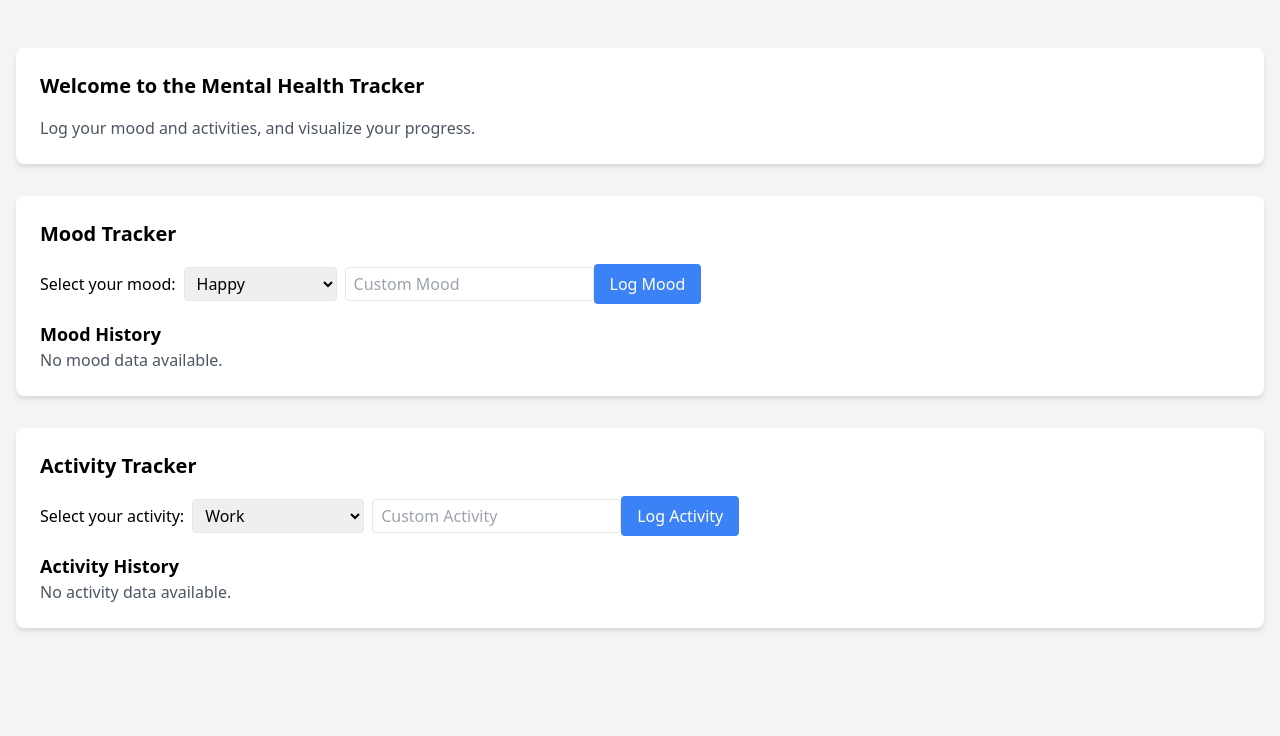
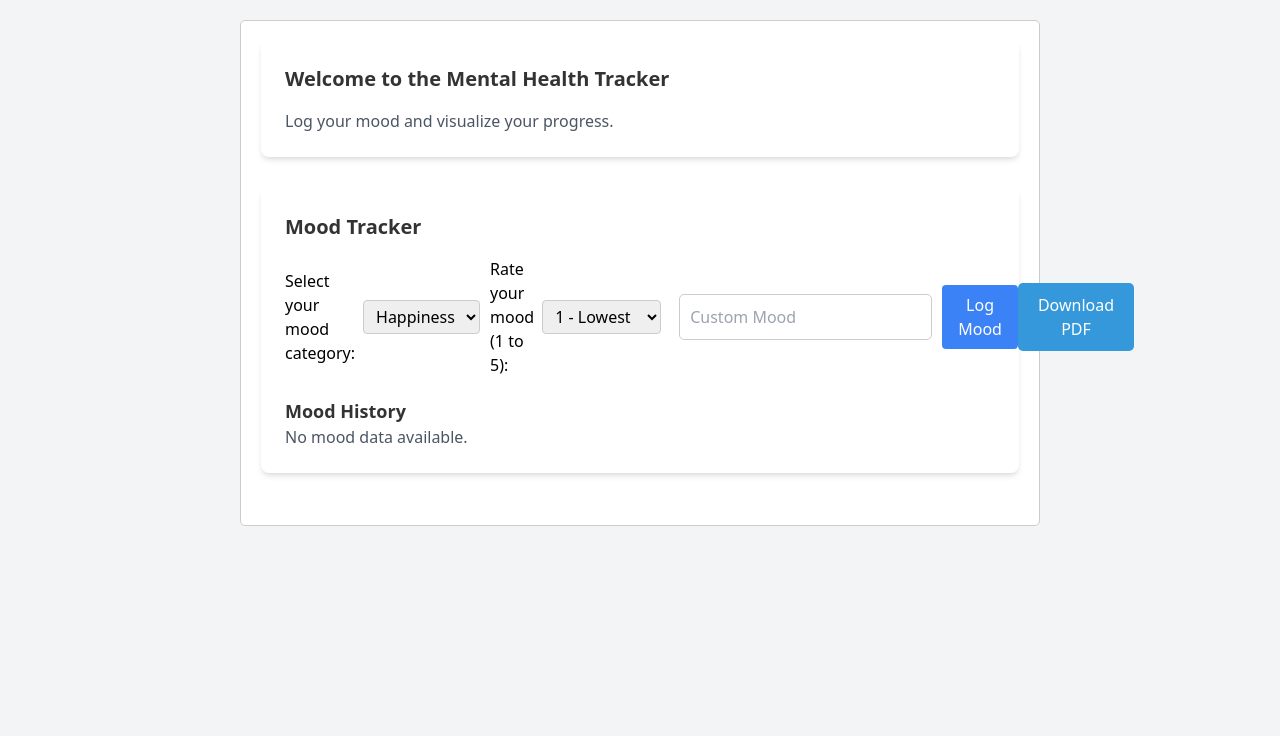
Before and after one commit to dudum98/MediHackSSV, a plain HTML site: page index.html in a window 1280 px wide. Shown: the part 64-800 px from the top of the page. Drawn offline with nearby package versions, Linux system fonts and the light colour scheme.

Commit message:
Update index.html

```diff
--- a/index.html
+++ b/index.html
@@ -5,8 +5,11 @@
     <meta name="viewport" content="width=device-width, initial-scale=1.0">
     <title>Mental Health Tracker</title>
     <link href="https://cdn.jsdelivr.net/npm/tailwindcss@2.2.7/dist/tailwind.min.css" rel="stylesheet">
+    <script src="https://cdn.jsdelivr.net/npm/chart.js"></script>
+    <link rel="stylesheet" href="style.css">
+    <script src="https://cdnjs.cloudflare.com/ajax/libs/jspdf/2.4.0/jspdf.umd.min.js"></script>
 
-    <script src="https://cdn.jsdelivr.net/npm/chart.js"></script>
+
 </head>
 <body class="bg-gray-100 font-sans">
     <header class="bg-blue-500 text-white text-center py-4">
@@ -16,60 +19,38 @@
     <div class="container mx-auto mt-8 p-4">
         <section class="bg-white rounded-lg shadow-md p-6 mb-8">
             <h2 class="text-xl font-semibold mb-4">Welcome to the Mental Health Tracker</h2>
-            <p class="text-gray-600">Log your mood and activities, and visualize your progress.</p>
+            <p class="text-gray-600">Log your mood and visualize your progress.</p>
         </section>
 
         <section class="bg-white rounded-lg shadow-md p-6 mb-8">
             <h2 class="text-xl font-semibold mb-4">Mood Tracker</h2>
             <div class="flex items-center mb-4">
-                <label for="mood" class="mr-2">Select your mood:</label>
-                <select id="mood" class="border rounded px-2 py-1">
-                    <option value="happy">Happy</option>
-                    <option value="sad">Sad</option>
-                    <option value="neutral">Neutral</option>
-                    <option value="angry">Angry</option>
-                    <option value="anxious">Anxious</option>
-                    <option value="excited">Excited</option>
-                    <option value="grateful">Grateful</option>
-                    <option value="procrastination">Procrastination</option>
+                <label for="moodCategory" class="mr-2">Select your mood category:</label>
+                <select id="moodCategory" class="border rounded px-2 py-1">
+                    <option value="happiness">Happiness</option>
+                    <option value="appetite">Appetite</option>
                     <option value="anxiety">Anxiety</option>
-                    <option value="cry">Cry</option>
-                    <option value="joyful">Joyful</option>
-                    <option value="panic-attacks">Panic Attacks</option>
-                    <option value="none">None</option> <!-- Added "None" option -->
+                    <!-- Add more mood categories as needed -->
+                </select>
+                <label for="moodRating" class="mr-2">Rate your mood (1 to 5):</label>
+                <select id="moodRating" class="border rounded px-2 py-1">
+                    <option value="1">1 - Lowest</option>
+                    <option value="2">2 - Low</option>
+                    <option value="3">3 - Neutral</option>
+                    <option value="4">4 - High</option>
+                    <option value="5">5 - Highest</option>
                 </select>
                 <input type="text" id="customMood" placeholder="Custom Mood" class="border rounded px-2 py-1 ml-2">
                 <button onclick="logMood()" class="bg-blue-500 text-white px-4 py-2 rounded">Log Mood</button>
+                <button id="downloadPdfButton">Download PDF</button>
+
             </div>
             <div class="mood-history">
                 <h3 class="text-lg font-semibold">Mood History</h3>
                 <p class="text-gray-600">No mood data available.</p>
             </div>
         </section>
-
-        <section class="bg-white rounded-lg shadow-md p-6">
-            <h2 class="text-xl font-semibold mb-4">Activity Tracker</h2>
-            <div class="flex items-center mb-4">
-                <label for="activity" class="mr-2">Select your activity:</label>
-                <select id="activity" class="border rounded px-2 py-1">
-                    <option value="work">Work</option>
-                    <option value="study">Study</option>
-                    <option value="gym">Gym</option>
-                    <option value="eat-out">Eat Out</option>
-                    <option value="play-game">Play Game</option>
-                    <option value="watch-something">Watch Something</option>
-                    <option value="none">None</option> <!-- Added "None" option -->
-                </select>
-                <input type="text" id="customActivity" placeholder="Custom Activity" class="border rounded px-2 py-1 ml-2">
-                <button onclick="logActivity()" class="bg-blue-500 text-white px-4 py-2 rounded">Log Activity</button>
-            </div>
-            <div class="activity-history">
-                <h3 class="text-lg font-semibold">Activity History</h3>
-                <p class="text-gray-600">No activity data available.</p>
-            </div>
-        </section>
     </div>
-
 
     <script src="script.js"></script>
 </body>
```
